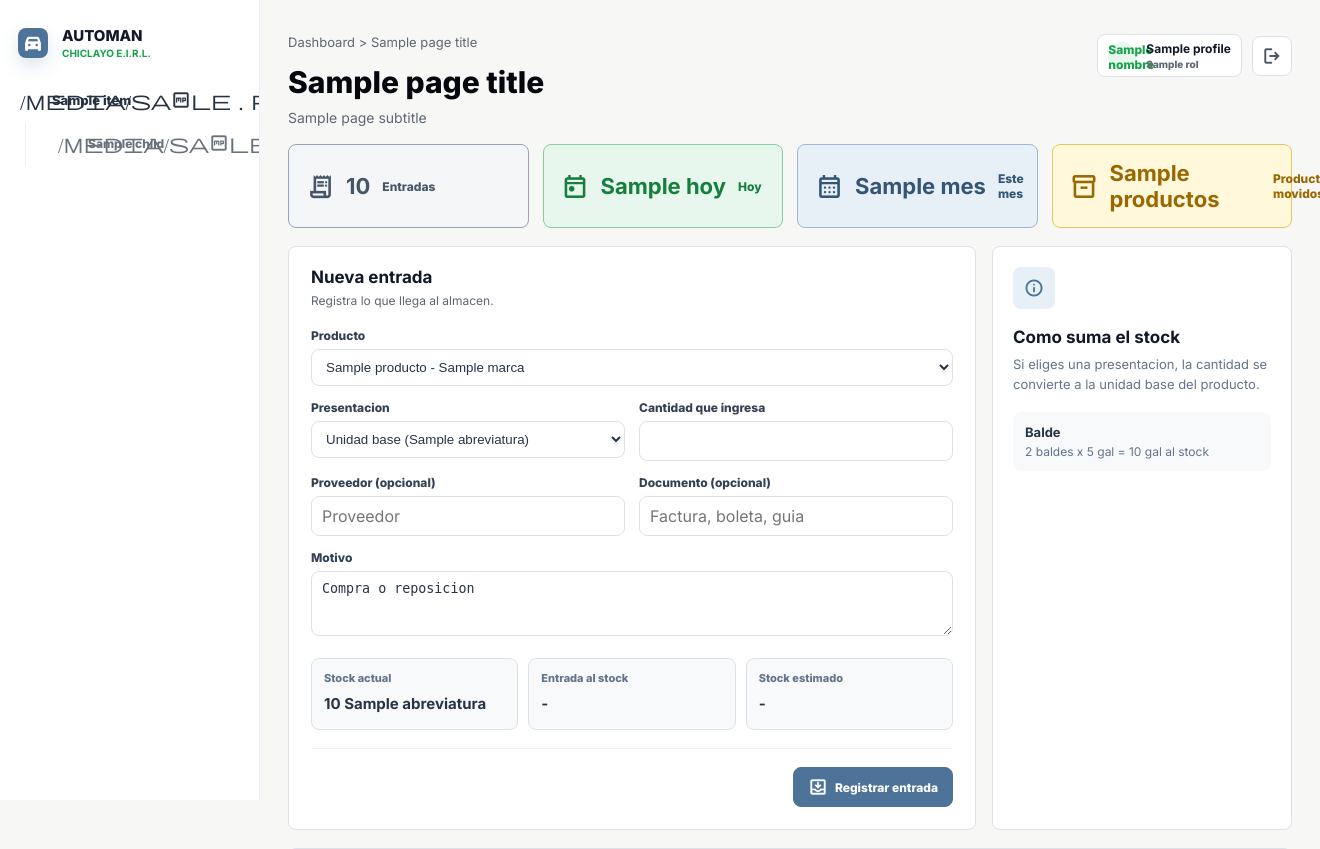
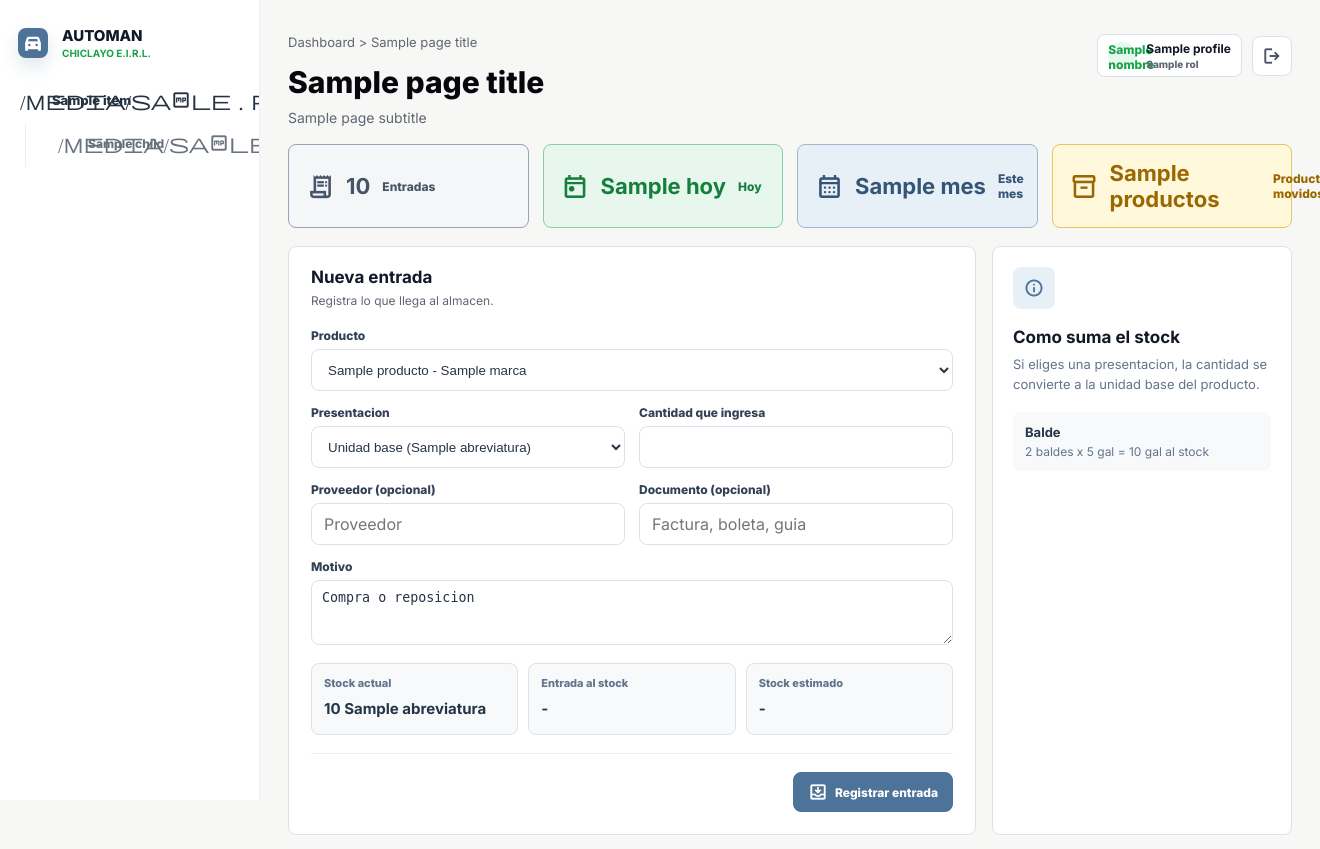
Before and after one commit to williares162003-lab/AUTOSTOCK-AUTOMOTRIZ, a Flask app: template templates/movimientos/entradas.html in a window 1320 px wide; the page is wider, and only the part inside the window is pictured. Shown: the top 849 px of that part. Run offline with Flask 3, Linux system fonts and the light colour scheme; the template is opened without the code that fills it: most values are stand-ins (such as "Sample title", 1, 10 or a date in 2020).

Commit message:
Alinea campos del formulario de entradas

```diff
--- a/static/css/movimientos/entradas.css
+++ b/static/css/movimientos/entradas.css
@@ -11,6 +11,29 @@
 
 .entry-form .dialog-actions {
   margin-top: 18px;
+}
+
+.entry-form .product-form-grid {
+  align-items: end;
+}
+
+.entry-form .product-form-grid label {
+  min-width: 0;
+}
+
+.entry-form .product-form-grid select,
+.entry-form .product-form-grid input {
+  display: block;
+  width: 100%;
+  height: 42px;
+  min-height: 42px;
+  padding: 0 12px;
+  line-height: 42px;
+}
+
+.entry-form .product-form-grid textarea {
+  display: block;
+  width: 100%;
 }
 
 .entry-preview {
--- a/static/js/movimientos/entradas.js
+++ b/static/js/movimientos/entradas.js
@@ -18,7 +18,8 @@ function formatQuantity(value) {
 }
 
 function selectedProduct() {
-  return productSelect.options[productSelect.selectedIndex] || null;
+  const option = productSelect.options[productSelect.selectedIndex] || null;
+  return option?.value ? option : null;
 }
 
 function rebuildPresentations() {
```
